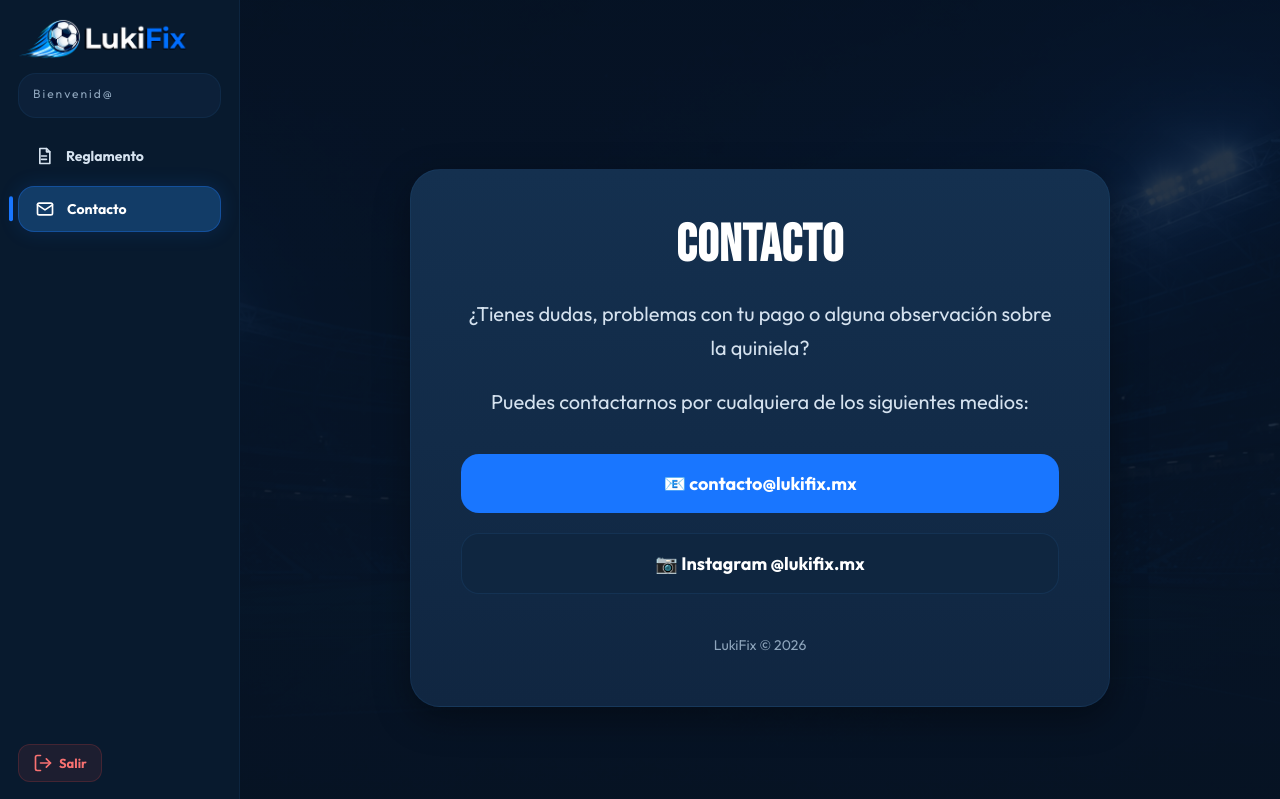
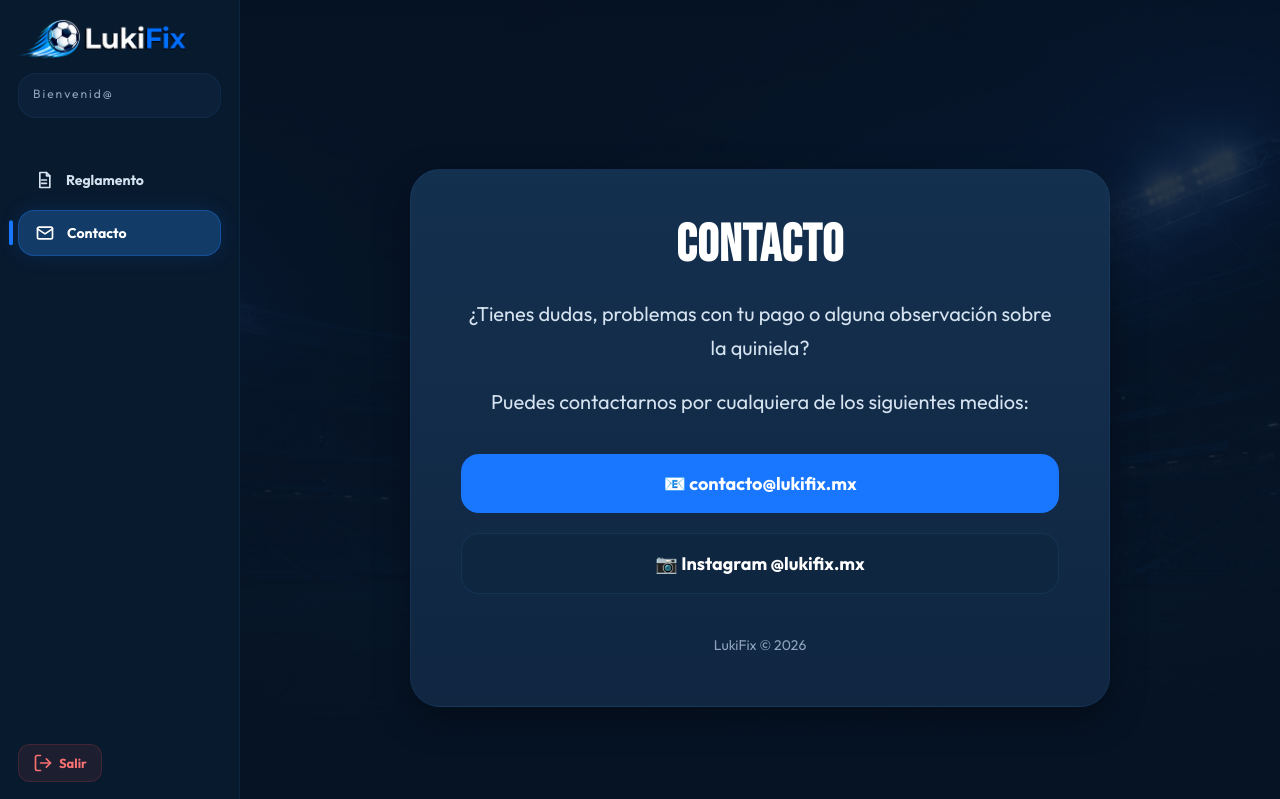
Before and after one commit to Darkial11/quiniela, a Django app: page /contacto/ in a window 1280 px wide. Shown: the top 799 px of the page. Run offline with Django 5.2, Linux system fonts and the light colour scheme; the visitor is signed in with stand-in values (Sample User, id 1); data that the repository does not hold is empty.

Commit message:
actualizacion quiniela dk

```diff
--- a/quiniela/static/css/sidebar.css
+++ b/quiniela/static/css/sidebar.css
@@ -84,7 +84,7 @@
     display: flex;
     flex-direction: column;
     gap: 8px;
-    margin-top: 16px;
+    margin-top: 40px;
 }
 
 .sidebar-nav a {
```
